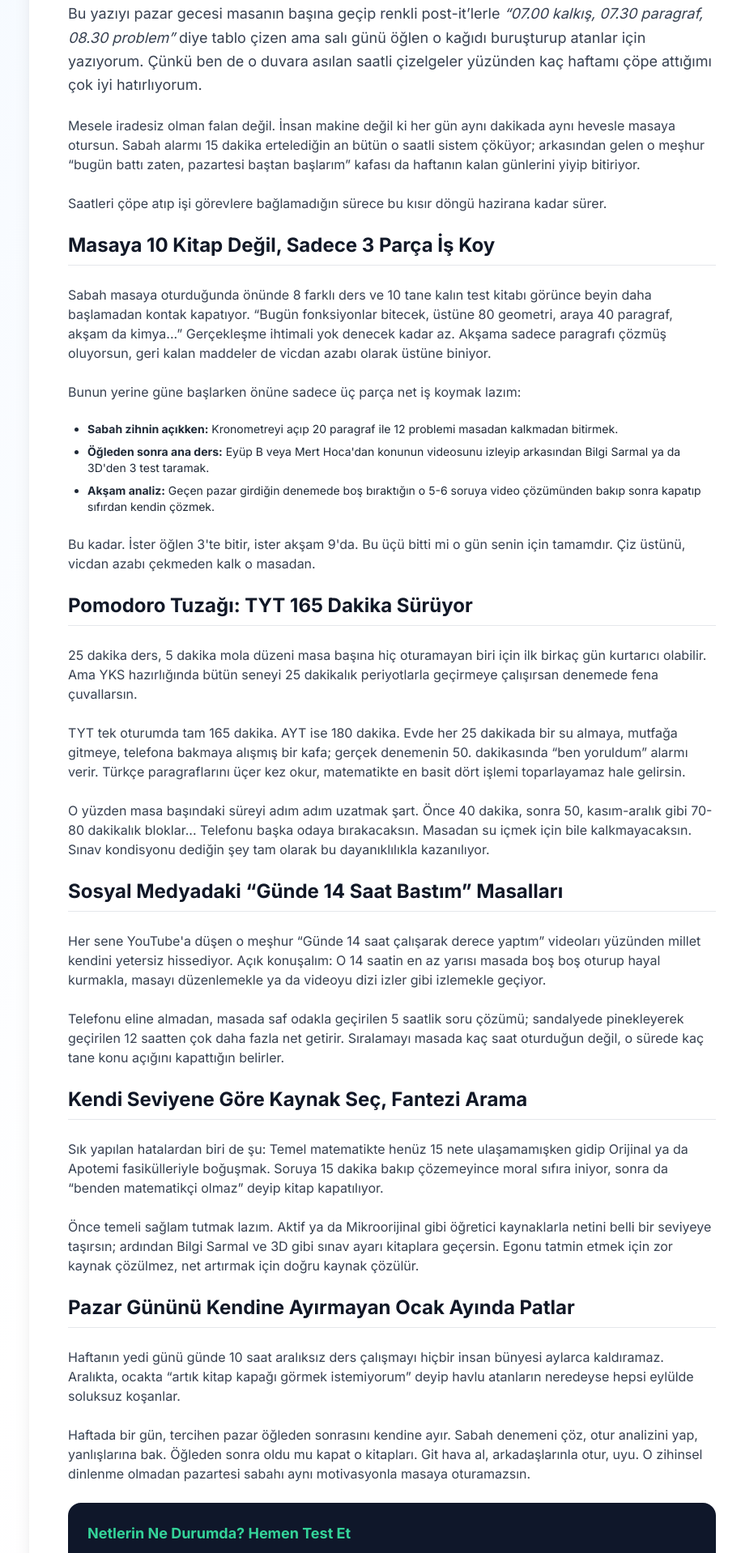
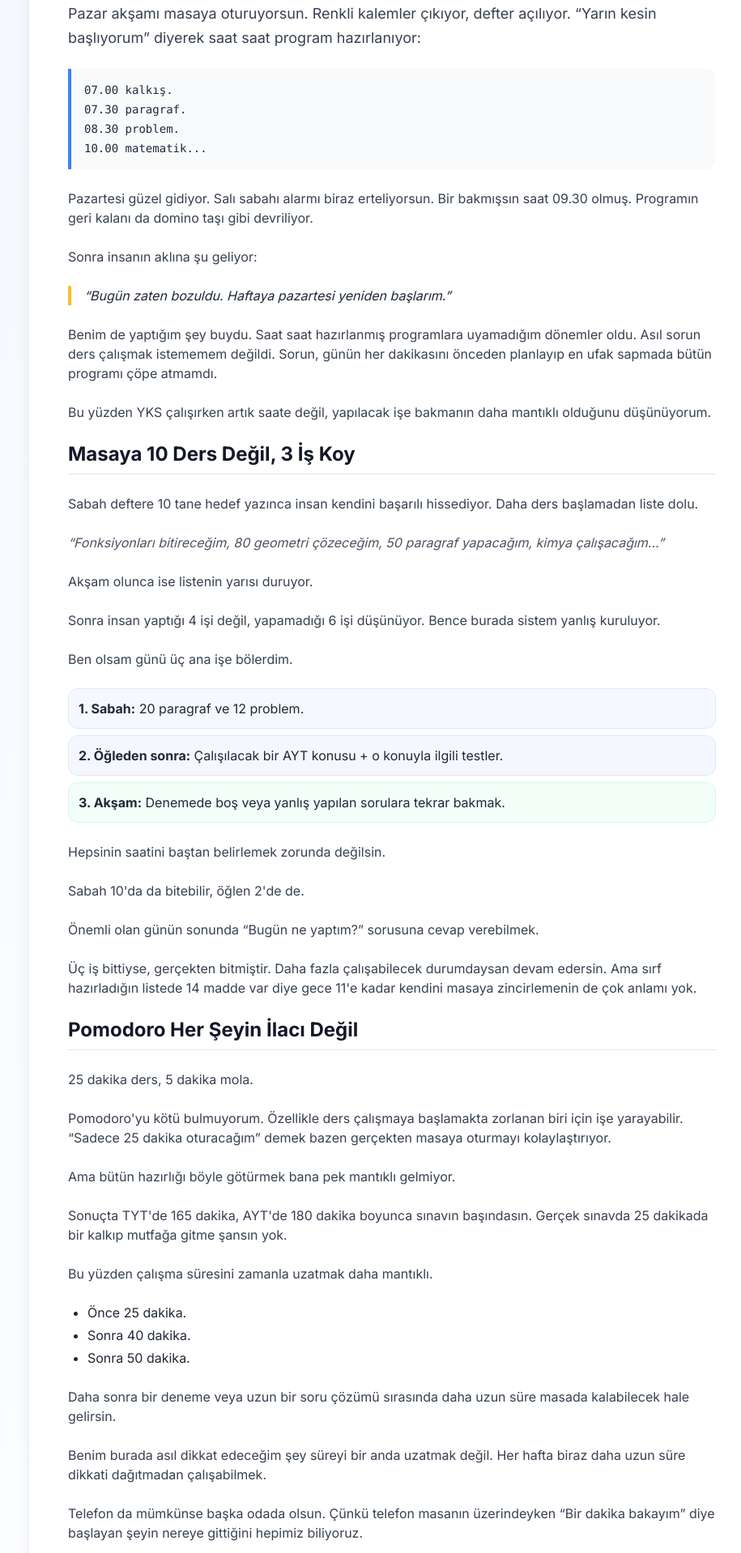
Before and after one commit to mert121212/yks-net-hesaplama, a Next.js app: page /blog/yks-hazirlik-programi in a window 1280 px wide. Shown: the part 1200-3118 px from the top of the page at 81% size, without its empty margins (156-1071 px from the left). Built offline with nearby package versions, Linux system fonts and the light colour scheme.

Commit message:
feat(blog): update yks-hazirlik-programi with user authentic human text

```diff
--- a/src/app/blog/yks-hazirlik-programi/page.tsx
+++ b/src/app/blog/yks-hazirlik-programi/page.tsx
@@ -71,76 +71,202 @@ export default function YKSHazirlikProgrami() {
 
                     <div className="prose prose-lg max-w-none text-gray-700 space-y-6 mt-8">
                         <p className="text-lg leading-relaxed">
-                            Bu yazıyı pazar gecesi masanın başına geçip renkli post-it’lerle <em>&ldquo;07.00 kalkış, 07.30 paragraf, 08.30 problem&rdquo;</em> diye tablo çizen ama salı günü öğlen o kağıdı buruşturup atanlar için yazıyorum. Çünkü ben de o duvara asılan saatli çizelgeler yüzünden kaç haftamı çöpe attığımı çok iyi hatırlıyorum.
+                            Pazar akşamı masaya oturuyorsun. Renkli kalemler çıkıyor, defter açılıyor. &ldquo;Yarın kesin başlıyorum&rdquo; diyerek saat saat program hazırlanıyor:
+                        </p>
+
+                        <div className="bg-slate-50 border-l-4 border-blue-500 p-4 rounded-r-xl font-mono text-sm space-y-1 text-slate-800">
+                            <p>07.00 kalkış.</p>
+                            <p>07.30 paragraf.</p>
+                            <p>08.30 problem.</p>
+                            <p>10.00 matematik...</p>
+                        </div>
+
+                        <p>
+                            Pazartesi güzel gidiyor. Salı sabahı alarmı biraz erteliyorsun. Bir bakmışsın saat 09.30 olmuş. Programın geri kalanı da domino taşı gibi devriliyor.
                         </p>
 
                         <p>
-                            Mesele iradesiz olman falan değil. İnsan makine değil ki her gün aynı dakikada aynı hevesle masaya otursun. Sabah alarmı 15 dakika ertelediğin an bütün o saatli sistem çöküyor; arkasından gelen o meşhur &ldquo;bugün battı zaten, pazartesi baştan başlarım&rdquo; kafası da haftanın kalan günlerini yiyip bitiriyor.
+                            Sonra insanın aklına şu geliyor:
+                        </p>
+
+                        <blockquote className="border-l-4 border-amber-400 pl-4 italic text-gray-800 my-3">
+                            &ldquo;Bugün zaten bozuldu. Haftaya pazartesi yeniden başlarım.&rdquo;
+                        </blockquote>
+
+                        <p>
+                            Benim de yaptığım şey buydu. Saat saat hazırlanmış programlara uyamadığım dönemler oldu. Asıl sorun ders çalışmak istememem değildi. Sorun, günün her dakikasını önceden planlayıp en ufak sapmada bütün programı çöpe atmamdı.
                         </p>
 
                         <p>
-                            Saatleri çöpe atıp işi görevlere bağlamadığın sürece bu kısır döngü hazirana kadar sürer.
+                            Bu yüzden YKS çalışırken artık saate değil, yapılacak işe bakmanın daha mantıklı olduğunu düşünüyorum.
                         </p>
 
                         <h2 className="text-2xl font-bold text-gray-900 mt-10 mb-4 border-b pb-2">
-                            Masaya 10 Kitap Değil, Sadece 3 Parça İş Koy
+                            Masaya 10 Ders Değil, 3 İş Koy
                         </h2>
                         <p>
-                            Sabah masaya oturduğunda önünde 8 farklı ders ve 10 tane kalın test kitabı görünce beyin daha başlamadan kontak kapatıyor. &ldquo;Bugün fonksiyonlar bitecek, üstüne 80 geometri, araya 40 paragraf, akşam da kimya...&rdquo; Gerçekleşme ihtimali yok denecek kadar az. Akşama sadece paragrafı çözmüş oluyorsun, geri kalan maddeler de vicdan azabı olarak üstüne biniyor.
+                            Sabah deftere 10 tane hedef yazınca insan kendini başarılı hissediyor. Daha ders başlamadan liste dolu.
+                        </p>
+                        <p className="italic text-gray-600">
+                            &ldquo;Fonksiyonları bitireceğim, 80 geometri çözeceğim, 50 paragraf yapacağım, kimya çalışacağım...&rdquo;
                         </p>
                         <p>
-                            Bunun yerine güne başlarken önüne sadece üç parça net iş koymak lazım:
+                            Akşam olunca ise listenin yarısı duruyor.
                         </p>
-                        <ul className="list-disc pl-6 space-y-2 text-sm text-gray-800">
-                            <li><strong>Sabah zihnin açıkken:</strong> Kronometreyi açıp 20 paragraf ile 12 problemi masadan kalkmadan bitirmek.</li>
-                            <li><strong>Öğleden sonra ana ders:</strong> Eyüp B veya Mert Hoca&apos;dan konunun videosunu izleyip arkasından Bilgi Sarmal ya da 3D&apos;den 3 test taramak.</li>
-                            <li><strong>Akşam analiz:</strong> Geçen pazar girdiğin denemede boş bıraktığın o 5-6 soruya video çözümünden bakıp sonra kapatıp sıfırdan kendin çözmek.</li>
+                        <p>
+                            Sonra insan yaptığı 4 işi değil, yapamadığı 6 işi düşünüyor. Bence burada sistem yanlış kuruluyor.
+                        </p>
+                        <p>
+                            Ben olsam günü üç ana işe bölerdim.
+                        </p>
+                        <ul className="list-none space-y-2 pl-0 text-gray-800">
+                            <li className="p-3 bg-blue-50/60 rounded-xl border border-blue-100">
+                                <strong>1. Sabah:</strong> 20 paragraf ve 12 problem.
+                            </li>
+                            <li className="p-3 bg-indigo-50/60 rounded-xl border border-indigo-100">
+                                <strong>2. Öğleden sonra:</strong> Çalışılacak bir AYT konusu + o konuyla ilgili testler.
+                            </li>
+                            <li className="p-3 bg-emerald-50/60 rounded-xl border border-emerald-100">
+                                <strong>3. Akşam:</strong> Denemede boş veya yanlış yapılan sorulara tekrar bakmak.
+                            </li>
                         </ul>
                         <p>
-                            Bu kadar. İster öğlen 3&apos;te bitir, ister akşam 9&apos;da. Bu üçü bitti mi o gün senin için tamamdır. Çiz üstünü, vicdan azabı çekmeden kalk o masadan.
+                            Hepsinin saatini baştan belirlemek zorunda değilsin.
+                        </p>
+                        <p>
+                            Sabah 10&apos;da da bitebilir, öğlen 2&apos;de de.
+                        </p>
+                        <p>
+                            Önemli olan günün sonunda &ldquo;Bugün ne yaptım?&rdquo; sorusuna cevap verebilmek.
+                        </p>
+                        <p>
+                            Üç iş bittiyse, gerçekten bitmiştir. Daha fazla çalışabilecek durumdaysan devam edersin. Ama sırf hazırladığın listede 14 madde var diye gece 11&apos;e kadar kendini masaya zincirlemenin de çok anlamı yok.
                         </p>
 
                         <h2 className="text-2xl font-bold text-gray-900 mt-10 mb-4 border-b pb-2">
-                            Pomodoro Tuzağı: TYT 165 Dakika Sürüyor
+                            Pomodoro Her Şeyin İlacı Değil
                         </h2>
                         <p>
-                            25 dakika ders, 5 dakika mola düzeni masa başına hiç oturamayan biri için ilk birkaç gün kurtarıcı olabilir. Ama YKS hazırlığında bütün seneyi 25 dakikalık periyotlarla geçirmeye çalışırsan denemede fena çuvallarsın.
+                            25 dakika ders, 5 dakika mola.
                         </p>
                         <p>
-                            TYT tek oturumda tam 165 dakika. AYT ise 180 dakika. Evde her 25 dakikada bir su almaya, mutfağa gitmeye, telefona bakmaya alışmış bir kafa; gerçek denemenin 50. dakikasında &ldquo;ben yoruldum&rdquo; alarmı verir. Türkçe paragraflarını üçer kez okur, matematikte en basit dört işlemi toparlayamaz hale gelirsin.
+                            Pomodoro&apos;yu kötü bulmuyorum. Özellikle ders çalışmaya başlamakta zorlanan biri için işe yarayabilir. &ldquo;Sadece 25 dakika oturacağım&rdquo; demek bazen gerçekten masaya oturmayı kolaylaştırıyor.
                         </p>
                         <p>
-                            O yüzden masa başındaki süreyi adım adım uzatmak şart. Önce 40 dakika, sonra 50, kasım-aralık gibi 70-80 dakikalık bloklar... Telefonu başka odaya bırakacaksın. Masadan su içmek için bile kalkmayacaksın. Sınav kondisyonu dediğin şey tam olarak bu dayanıklılıkla kazanılıyor.
+                            Ama bütün hazırlığı böyle götürmek bana pek mantıklı gelmiyor.
+                        </p>
+                        <p>
+                            Sonuçta TYT&apos;de 165 dakika, AYT&apos;de 180 dakika boyunca sınavın başındasın. Gerçek sınavda 25 dakikada bir kalkıp mutfağa gitme şansın yok.
+                        </p>
+                        <p>
+                            Bu yüzden çalışma süresini zamanla uzatmak daha mantıklı.
+                        </p>
+                        <ul className="list-disc pl-6 space-y-1 text-gray-800">
+                            <li>Önce 25 dakika.</li>
+                            <li>Sonra 40 dakika.</li>
+                            <li>Sonra 50 dakika.</li>
+                        </ul>
+                        <p>
+                            Daha sonra bir deneme veya uzun bir soru çözümü sırasında daha uzun süre masada kalabilecek hale gelirsin.
+                        </p>
+                        <p>
+                            Benim burada asıl dikkat edeceğim şey süreyi bir anda uzatmak değil. Her hafta biraz daha uzun süre dikkati dağıtmadan çalışabilmek.
+                        </p>
+                        <p>
+                            Telefon da mümkünse başka odada olsun. Çünkü telefon masanın üzerindeyken &ldquo;Bir dakika bakayım&rdquo; diye başlayan şeyin nereye gittiğini hepimiz biliyoruz.
                         </p>
 
                         <h2 className="text-2xl font-bold text-gray-900 mt-10 mb-4 border-b pb-2">
-                            Sosyal Medyadaki &ldquo;Günde 14 Saat Bastım&rdquo; Masalları
+                            &ldquo;Günde 14 Saat Çalışıyorum&rdquo; Diyenlere Fazla Takılma
                         </h2>
                         <p>
-                            Her sene YouTube&apos;a düşen o meşhur &ldquo;Günde 14 saat çalışarak derece yaptım&rdquo; videoları yüzünden millet kendini yetersiz hissediyor. Açık konuşalım: O 14 saatin en az yarısı masada boş boş oturup hayal kurmakla, masayı düzenlemekle ya da videoyu dizi izler gibi izlemekle geçiyor.
+                            YouTube veya Instagram&apos;da &ldquo;günde 12 saat çalışıyorum&rdquo;, &ldquo;14 saat çalışarak derece yaptım&rdquo; tarzı videolar görmek mümkün.
                         </p>
                         <p>
-                            Telefonu eline almadan, masada saf odakla geçirilen 5 saatlik soru çözümü; sandalyede pinekleyerek geçirilen 12 saatten çok daha fazla net getirir. Sıralamayı masada kaç saat oturduğun değil, o sürede kaç tane konu açığını kapattığın belirler.
+                            Bunları görünce insan ister istemez kendi çalışma süresini kıyaslıyor.
+                        </p>
+                        <p>
+                            Ama masada 10 saat oturmakla 10 saat verimli çalışmak aynı şey değil.
+                        </p>
+                        <p>
+                            Bir soruya bakıp 15 dakika düşünüyorsan, arada telefona giriyorsan, masayı düzenliyorsan veya ders videosunu açıp başka şeylerle uğraşıyorsan o sürenin tamamını çalışma olarak saymak pek doğru değil.
+                        </p>
+                        <p>
+                            Beş saat gerçekten odaklanarak çalıştığın bir gün, sadece &ldquo;bugün 10 saat masadaydım&rdquo; diyebilmek için geçirilen daha uzun bir günden daha verimli olabilir.
+                        </p>
+                        <p>
+                            O yüzden başkasının çalışma saatini kopyalamaya çalışmak yerine kendi yaptığın işe bak.
+                        </p>
+                        <ul className="list-disc pl-6 space-y-1 text-gray-800">
+                            <li>Bugün kaç soru çözdün?</li>
+                            <li>Hangi konuyu gerçekten öğrendin?</li>
+                            <li>Geçen denemede yaptığın hatalardan hangisini düzelttin?</li>
+                        </ul>
+                        <p>
+                            Bence asıl bakılması gereken yer burası.
                         </p>
 
                         <h2 className="text-2xl font-bold text-gray-900 mt-10 mb-4 border-b pb-2">
-                            Kendi Seviyene Göre Kaynak Seç, Fantezi Arama
+                            Kaynak Seçerken Kendini Kanıtlama Yarışına Girme
                         </h2>
                         <p>
-                            Sık yapılan hatalardan biri de şu: Temel matematikte henüz 15 nete ulaşamamışken gidip Orijinal ya da Apotemi fasikülleriyle boğuşmak. Soruya 15 dakika bakıp çözemeyince moral sıfıra iniyor, sonra da &ldquo;benden matematikçi olmaz&rdquo; deyip kitap kapatılıyor.
+                            Bir de kaynak meselesi var.
                         </p>
                         <p>
-                            Önce temeli sağlam tutmak lazım. Aktif ya da Mikroorijinal gibi öğretici kaynaklarla netini belli bir seviyeye taşırsın; ardından Bilgi Sarmal ve 3D gibi sınav ayarı kitaplara geçersin. Egonu tatmin etmek için zor kaynak çözülmez, net artırmak için doğru kaynak çözülür.
+                            Temel matematikte zorlanırken gidip en zor kitaptan başlamanın pek anlamı yok. Soruya uzun süre bakıp çözemeyince insanın morali bozuluyor. Birkaç gün sonra kitap rafa kalkıyor.
+                        </p>
+                        <p>
+                            Kaynak seçerken &ldquo;Bu kitap ne kadar zor?&rdquo; sorusundan önce &ldquo;Benim şu anki seviyeme uygun mu?&rdquo; diye bakmak daha mantıklı.
+                        </p>
+                        <p>
+                            Temelin eksikse daha öğretici bir kaynakla başlarsın. Konular oturmaya başlayınca daha seçici ve zor sorulara geçersin.
+                        </p>
+                        <p>
+                            Örneğin Orijinal veya Apotemi gibi kaynaklara sırf zor oldukları için başlamanın bir anlamı yok. Seviyene uygunsa kullanırsın, değilse daha sonra dönersin.
+                        </p>
+                        <p>
+                            Kitabın zor olması seni otomatik olarak daha iyi öğrenci yapmıyor.
+                        </p>
+                        <p>
+                            Ama doğru zamanda doğru soruları çözmek netlerini gerçekten geliştirebilir.
                         </p>
 
                         <h2 className="text-2xl font-bold text-gray-900 mt-10 mb-4 border-b pb-2">
-                            Pazar Gününü Kendine Ayırmayan Ocak Ayında Patlar
+                            Pazar Gününü Tamamen Dersle Doldurma
                         </h2>
                         <p>
-                            Haftanın yedi günü günde 10 saat aralıksız ders çalışmayı hiçbir insan bünyesi aylarca kaldıramaz. Aralıkta, ocakta &ldquo;artık kitap kapağı görmek istemiyorum&rdquo; deyip havlu atanların neredeyse hepsi eylülde soluksuz koşanlar.
+                            YKS uzun bir süreç.
                         </p>
                         <p>
-                            Haftada bir gün, tercihen pazar öğleden sonrasını kendine ayır. Sabah denemeni çöz, otur analizini yap, yanlışlarına bak. Öğleden sonra oldu mu kapat o kitapları. Git hava al, arkadaşlarınla otur, uyu. O zihinsel dinlenme olmadan pazartesi sabahı aynı motivasyonla masaya oturamazsın.
+                            Bu yüzden haftanın yedi gününü aynı tempoda geçirmek bana çok mantıklı gelmiyor.
+                        </p>
+                        <p>
+                            Mesela pazar sabahı denemeni çözersin. Sonra oturup yanlışlarını incelersin. Buraya kadar tamam.
+                        </p>
+                        <p>
+                            Ama öğleden sonra hâlâ &ldquo;biraz daha çalışayım, bir test daha çözeyim&rdquo; diye kendini zorlamak yerine bırakabilirsin.
+                        </p>
+                        <div className="flex flex-wrap gap-2 py-2">
+                            <span className="px-3 py-1 bg-gray-100 rounded-lg text-sm text-gray-700">Dışarı çık.</span>
+                            <span className="px-3 py-1 bg-gray-100 rounded-lg text-sm text-gray-700">Arkadaşlarınla görüş.</span>
+                            <span className="px-3 py-1 bg-gray-100 rounded-lg text-sm text-gray-700">Oyun oyna.</span>
+                            <span className="px-3 py-1 bg-gray-100 rounded-lg text-sm text-gray-700">Film izle.</span>
+                            <span className="px-3 py-1 bg-gray-100 rounded-lg text-sm text-gray-700">Uyu.</span>
+                        </div>
+                        <p>
+                            Kısacası biraz ders düşünme.
+                        </p>
+                        <p>
+                            Ertesi gün masaya oturduğunda hâlâ ders görmek istemiyorsan zaten bir şeylerin ters gittiğini anlarsın.
+                        </p>
+                        <p>
+                            YKS hazırlığı birkaç haftalık bir yarış değil. Aylarca devam eden bir süreç. Bu yüzden programın seni bir hafta çok çalıştırıp sonraki hafta tamamen bıraktırıyorsa, kusursuz bir program değildir.
+                        </p>
+                        <p className="text-lg">
+                            Bence iyi program şu: <strong className="text-blue-700 font-bold">Uyabildiğin program.</strong>
+                        </p>
+                        <p>
+                            Saat saat hazırlanmış mükemmel bir tabloya değil, ertesi gün tekrar oturabileceğin bir düzene ihtiyacın var.
                         </p>
 
                         <div className="bg-slate-900 text-white rounded-2xl p-6 my-8 not-prose">
```
